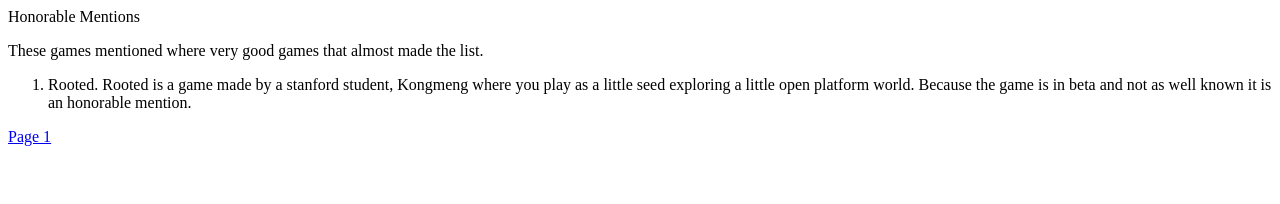
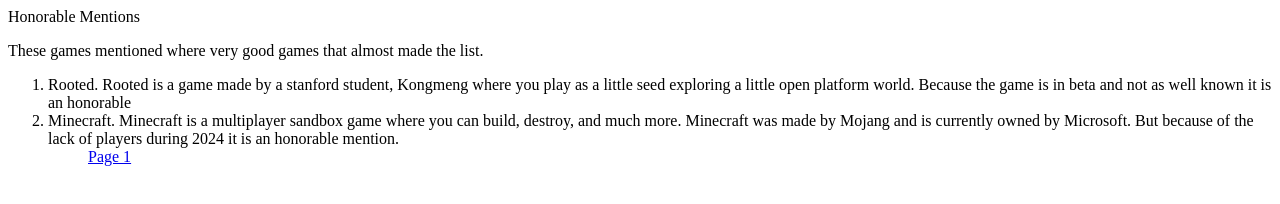
Before and after one commit to Randop3rsoN/randop3rson.github.io, a plain HTML site: page Page.html in a window 1280 px wide. Drawn offline with Linux system fonts and the light colour scheme.

Commit message:
teidgftnd cxdfe csxdf csx

```diff
--- a/Page.html
+++ b/Page.html
@@ -20,6 +20,7 @@
 
 
 <ol>
-    <li> Rooted. Rooted is a game made by a stanford student, Kongmeng where you play as a little seed exploring a little open platform world. Because the game is in beta and not as well known it is an honorable mention.</li>
-</ol>
+    <li> Rooted. Rooted is a game made by a stanford student, Kongmeng where you play as a little seed exploring a little open platform world. Because the game is in beta and not as well known it is an honorable</li>
+    <li> Minecraft. Minecraft is a multiplayer sandbox game where you can build, destroy, and much more. Minecraft was made by Mojang and is currently owned by Microsoft. But because of the lack of players during 2024 it is an honorable mention.</li>
+    <ol>
 <a href="index.html">Page 1</a>
```
